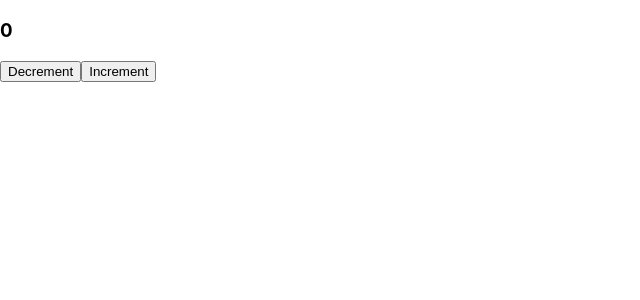
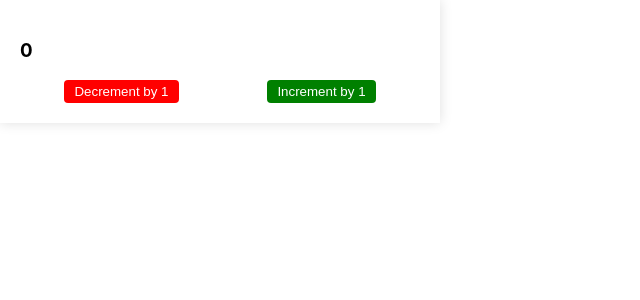
Before and after one commit to tareqnmd/redux, a React (Create React App) app: page / in a window 1280 px wide. Shown: the top 300 px of the page, without its empty margins (0-640 px from the left). Built offline with nearby package versions, Linux system fonts and the light colour scheme.

Commit message:
some changes on layout

```diff
--- a/src/components/Countdown/Countdown.js
+++ b/src/components/Countdown/Countdown.js
@@ -1,5 +1,5 @@
 import React from 'react';
-import CountdownArea from "../../styles/Countdown";
+import CountdownArea,{ButtonArea} from "../../styles/Countdown";
 import Decrement from '../Decrement/Decrement';
 import Increment from '../Increment/Increment';
 
@@ -9,8 +9,10 @@ const Countdown = () => {
         <>
             <CountdownArea>
                 <h3 className="count-results">0</h3>
-                <Decrement/>
-                <Increment/>
+                <ButtonArea>
+                    <Decrement />
+                    <Increment />
+                </ButtonArea>
             </CountdownArea>
         </>
     );
--- a/src/components/Decrement/Decrement.js
+++ b/src/components/Decrement/Decrement.js
@@ -5,7 +5,7 @@ import { DecrementButton } from '../../styles/Countdown';
 const Decrement = () => {
     return (
         <DecrementButton>
-            Decrement
+            Decrement by 1
         </DecrementButton>
     );
 };
--- a/src/components/Increment/Increment.js
+++ b/src/components/Increment/Increment.js
@@ -4,7 +4,7 @@ import { IncrementButton } from '../../styles/Countdown';
 const Increment = () => {
     return (
         <IncrementButton>
-            Increment
+            Increment by 1
         </IncrementButton>
     );
 };
--- a/src/styles/Countdown.js
+++ b/src/styles/Countdown.js
@@ -1,16 +1,32 @@
 import styled from 'styled-components';
 
 const CountdownArea = styled.div`
+    max-width: 400px;
+    box-shadow: 0 0 12px #dfdfdf;
+    padding: 20px;
+`;
 
+const ButtonArea = styled.div`
+    display: flex;
+    align-items: center;
+    justify-content: space-around;
 `;
 
 const IncrementButton = styled.button`
-
+    border: none;
+    background-color:green;
+    color: #ffffff;
+    padding:4px 10px;
+    border-radius:4px;
 `;
 
 const DecrementButton = styled.button`
-
+    border: none;
+    background-color:red;
+    color: #ffffff;
+    padding:4px 10px;
+    border-radius:4px;
 `;
 
 export default CountdownArea;
-export { IncrementButton,DecrementButton };
+export { ButtonArea,IncrementButton,DecrementButton };
```
